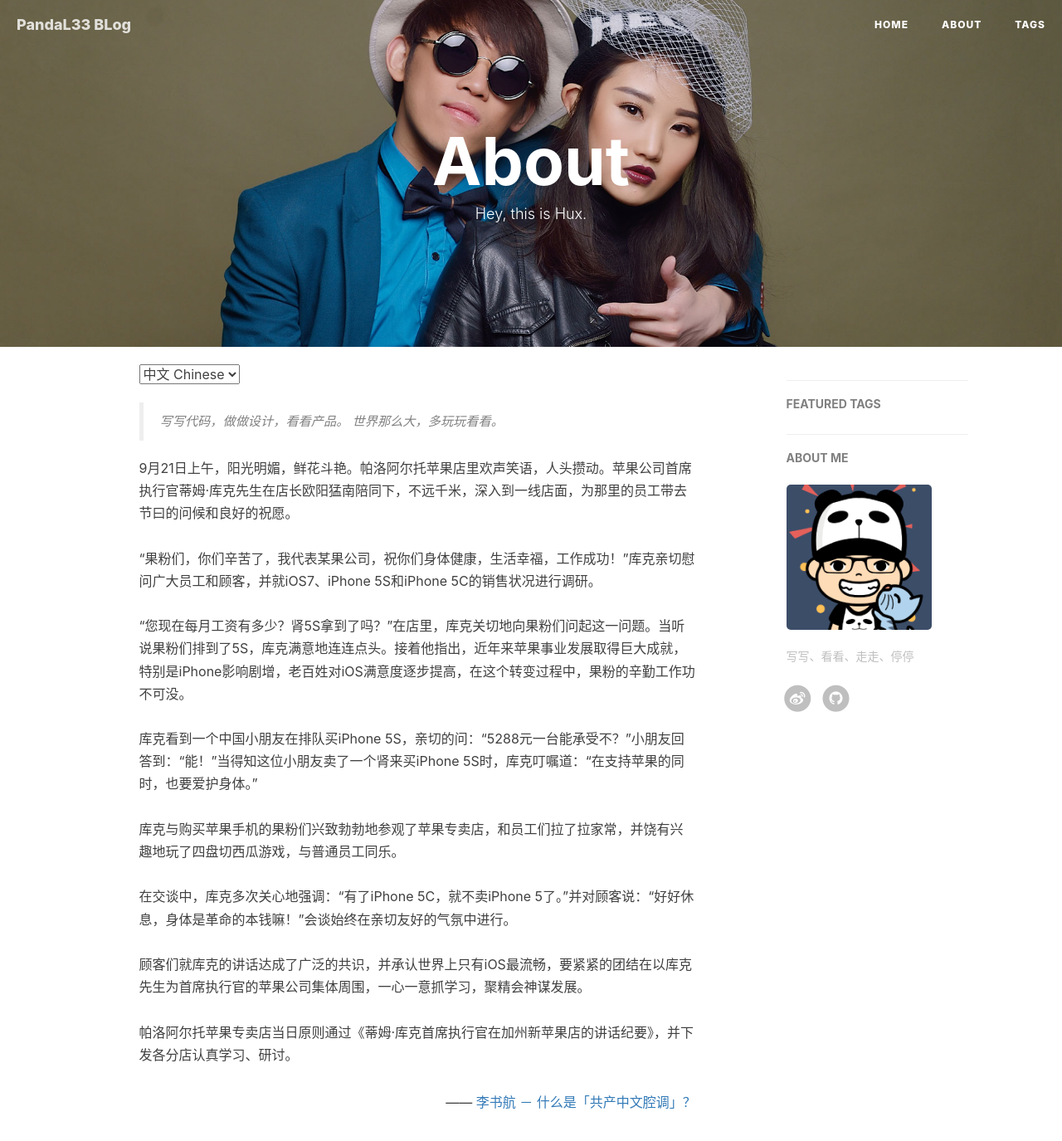
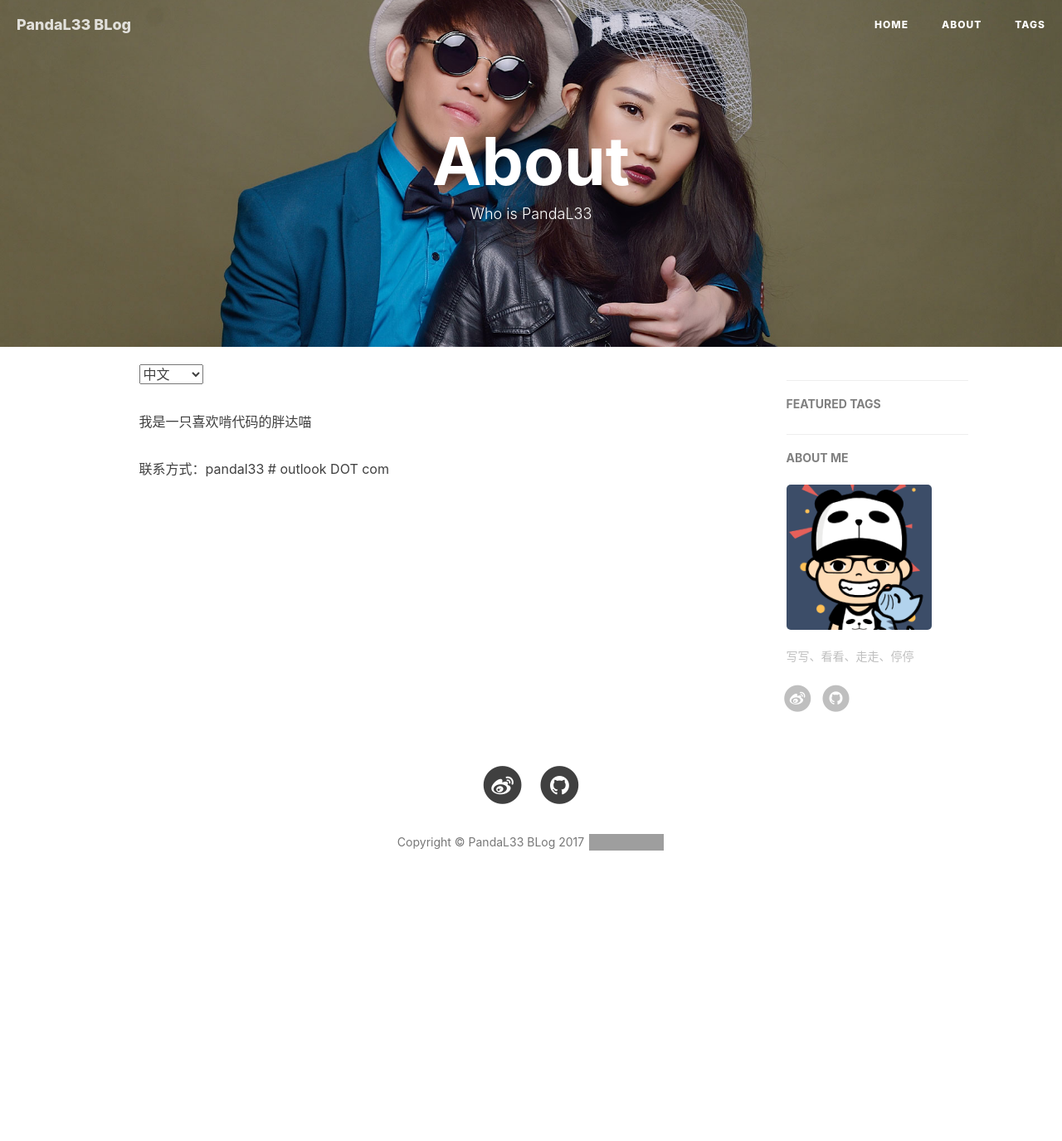
Before and after one commit to PandaL33/PandaL33.github.io, a Jekyll site: the page built from about.html, in a window 1280 px wide and 1400 px high. Shown: the top 1375 px of the window at 83% size. Built offline with Jekyll 4.4.1, drawn with Linux system fonts in a browser that asks for light colours; nearby versions of some CDN libraries; comment, search, counter and statistics services are not loaded; grey boxes are pictures that could not be loaded.

Commit message:
Update about.html

```diff
--- a/about.html
+++ b/about.html
@@ -1,48 +1,25 @@
 ---
 layout: page
 title: "About"
-description: "Hey, this is Hux."
+description: "Who is PandaL33"
 header-img: "img/about-bg.jpg"
 ---
 
 <!-- Language Selector -->
 <select onchange= "onLanChange(this.options[this.options.selectedIndex].value)">
-    <option value="0" selected> 中文 Chinese </option>
-    <option value="1"> 英语 English </option>
+    <option value="0" selected> 中文 </option>
+    <option value="1"> English </option>
 </select>
 
 <!-- Chinese Version -->
-<div class="zh post-container">
-    <blockquote>
-        写写代码，做做设计，看看产品。
-        世界那么大，多玩玩看看。
-    </blockquote>
-    9月21日上午，阳光明媚，鲜花斗艳。帕洛阿尔托苹果店里欢声笑语，人头攒动。苹果公司首席执行官蒂姆·库克先生在店长欧阳猛南陪同下，不远千米，深入到一线店面，为那里的员工带去节曰的问候和良好的祝愿。<br><br>“果粉们，你们辛苦了，我代表某果公司，祝你们身体健康，生活幸福，工作成功！”库克亲切慰问广大员工和顾客，并就iOS7、iPhone 5S和iPhone 5C的销售状况进行调研。 <br><br>“您现在每月工资有多少？肾5S拿到了吗？”在店里，库克关切地向果粉们问起这一问题。当听说果粉们排到了5S，库克满意地连连点头。接着他指出，近年来苹果事业发展取得巨大成就，特别是iPhone影响剧增，老百姓对iOS满意度逐步提高，在这个转变过程中，果粉的辛勤工作功不可没。<br><br>库克看到一个中国小朋友在排队买iPhone 5S，亲切的问：“5288元一台能承受不？”小朋友回答到：“能！”当得知这位小朋友卖了一个肾来买iPhone 5S时，库克叮嘱道：“在支持苹果的同时，也要爱护身体。”<br><br>库克与购买苹果手机的果粉们兴致勃勃地参观了苹果专卖店，和员工们拉了拉家常，并饶有兴趣地玩了四盘切西瓜游戏，与普通员工同乐。<br><br>在交谈中，库克多次关心地强调：“有了iPhone 5C，就不卖iPhone 5了。”并对顾客说：“好好休息，身体是革命的本钱嘛！”会谈始终在亲切友好的气氛中进行。<br><br>顾客们就库克的讲话达成了广泛的共识，并承认世界上只有iOS最流畅，要紧紧的团结在以库克先生为首席执行官的苹果公司集体周围，一心一意抓学习，聚精会神谋发展。<br>
-    <br>帕洛阿尔托苹果专卖店当日原则通过《蒂姆·库克首席执行官在加州新苹果店的讲话纪要》，并下发各分店认真学习、研讨。
+<div class="zh">
+    <p>我是一只喜欢啃代码的胖达喵</p>
 
-    <p style="text-align:right;">
-        —— <a href="http://www.zhihu.com/question/19687065">李书航 － 什么是「共产中文腔调」？ </a>
-    </p>
-
+    <p>联系方式：pandal33 # outlook DOT com</p>
 </div>
 
 <!-- English Version -->
-<div class="en post-container">
-    <blockquote>
-        Designer or Engineer, things in between.
-    </blockquote>
-
-    <p>
-        Your work is going to fill a large part of your life, and the only way to be truly satisfied is to do what you believe is great work. And the only way to do great work is to love what you do. If you haven’t found it yet, keep looking. Don’t settle. As with all matters of the heart, you’ll know when you find it.
-    </p>
-
-    <p>
-    If you want to live your life in a creative way, as an artist, you have to not look back too much. You have to be willing to take whatever you’ve done and whoever you were and throw them away.
-    </p>
-
-    <p style="text-align:right;">
-    -- Steve Jobs
-    </p>
+<div class="en">
 
 </div>
 
```
